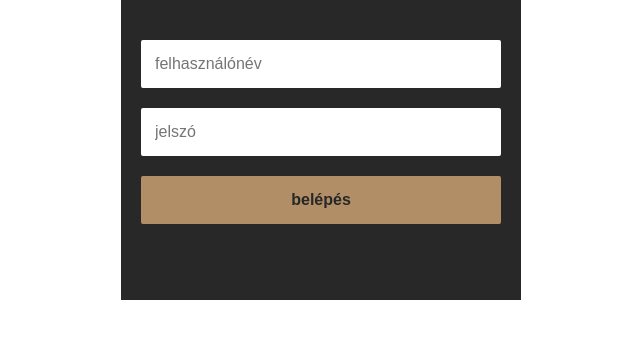
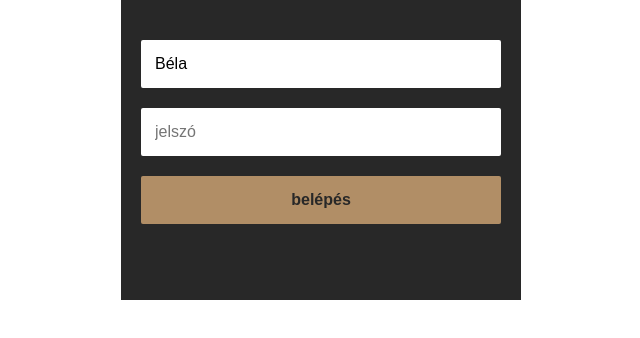
Before and after one commit to amezner/BeerLEVele, a React (Create React App) app in the folder frontend/: page / in a window 1280 px wide. Shown: the top 338 px of the page, without its empty margins (319-959 px from the left). Built offline with nearby package versions, Linux system fonts and the light colour scheme.

Commit message:
button click event, form submit

```diff
--- a/frontend/public/index.html
+++ b/frontend/public/index.html
@@ -19,7 +19,7 @@
       work correctly both with client-side routing and a non-root public URL.
       Learn how to configure a non-root public URL by running `npm run build`.
     -->
-    <title>React App</title>
+    <title>BeerLEVele</title>
   </head>
   <body>
     <noscript>
--- a/frontend/src/components/button/index.js
+++ b/frontend/src/components/button/index.js
@@ -5,7 +5,8 @@ import './button.css';
 class Button extends Component {
   static defaultProps = {
     type: 'button',
-    text: 'gomb'
+    text: 'gomb',
+    clickEvt: null
   };
 
   static propTypes = {
@@ -14,9 +15,10 @@ class Button extends Component {
   };
 
   render() {
-    const { type, text } = this.props;
+    const { type, text, clickEvt } = this.props;
+
     return (
-      <button type={type} className="button">{text}</button>
+      <button type={type} className="button" onClick={clickEvt} >{text}</button>
     )
   }
 }
--- a/frontend/src/components/field/index.js
+++ b/frontend/src/components/field/index.js
@@ -1,26 +1,42 @@
-import React, { Component } from 'react';
+import React, {Component} from 'react';
 import PropTypes from 'prop-types';
 import './field.css';
 
 class Field extends Component {
+
   static defaultProps = {
     type: 'text',
     placeholder: '',
-    name: ''
+    value: ''
   };
 
   static propTypes = {
     type: PropTypes.string,
     placeholder: PropTypes.string,
-    name: PropTypes.string
+    value: PropTypes.string
   };
 
+  constructor(props) {
+    super(props);
+
+    this.handleChange = this.handleChange.bind(this);
+
+    this.state = {
+      value: props.value
+    };
+  }
+
+  handleChange(arg1) {
+    const value = arg1.target.value;
+
+    this.setState({value});
+  }
+
   render() {
-    const { type, placeholder, name } = this.props;
+    const {type, placeholder} = this.props;
+    const {value} = this.state;
 
-    return (
-      <input type={type} name={name} placeholder={placeholder} className="field" />
-    );
+    return (<input type={type} placeholder={placeholder} className="field" value={value} onChange={this.handleChange}/>);
   }
 }
 
--- a/frontend/src/components/login/index.js
+++ b/frontend/src/components/login/index.js
@@ -1,4 +1,4 @@
-import React, { Component } from 'react';
+import React, {Component} from 'react';
 import './login.css';
 
 import FormRow from '../formrow';
@@ -6,18 +6,34 @@ import Field from '../field';
 import Button from '../button';
 
 class Login extends Component {
+  constructor(props) {
+    super(props);
+
+    this.handleSubmit = this.handleSubmit.bind(this);
+
+  }
+
+  handleSubmit(e) {
+    e.preventDefault();
+    const {username, password} = this.refs;
+    console.log(username);
+    console.log(password);
+  }
+
   render() {
     return (
       <div className="login-content">
+        <form onSubmit={this.handleSubmit}>
           <FormRow>
-          <Field placeholder="felhasználónév" name="username" />
+            <Field ref="username" placeholder="felhasználónév" value="Béla"/>
           </FormRow>
           <FormRow>
-          <Field type="password" name="password" placeholder="jelszó" />
+            <Field ref="password" type="password"  placeholder="jelszó"/>
           </FormRow>
           <FormRow>
-          <Button text="belépés" />
+            <Button text="belépés" type="submit"/>
           </FormRow>
+        </form>
       </div>
     );
   }
```
Lines whose indentation alone changed are shown as unchanged.
